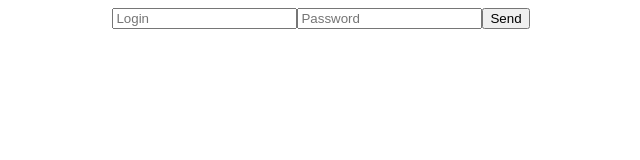
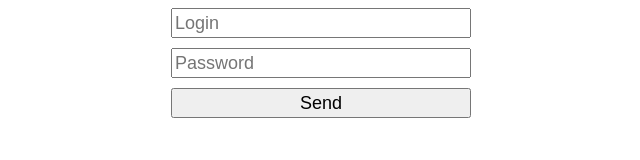
Before and after one commit to r4wmil/r4msg, a plain HTML site: page web/index.html in a window 1280 px wide. Shown: the whole page, without its empty margins (319-959 px from the left). Drawn offline with Linux system fonts and the light colour scheme.

Commit message:
feat(client): tweak auth fields

```diff
--- a/web/index.html
+++ b/web/index.html
@@ -1,6 +1,21 @@
-<div style="display: flex; justify-content: center;">
-	<input id="input_login" type="text" autocomplete="off" placeholder='Login'></input>
-	<input id="input_password" type="text" autocomplete="off" placeholder='Password'></input>
+<style>
+.input {
+	display: flex;
+	gap: 10px;
+	flex-direction: column;
+	justify-content: center;
+	align-items: center;
+}
+.input > * {
+	display: block;
+	width: 300px;
+	height: 30px;
+	font-size: 18px;
+}
+</style>
+<div class="input">
+	<input id="input_login" type="login" autocomplete="off" placeholder='Login'></input>
+	<input id="input_password" type="password" autocomplete="off" placeholder='Password'></input>
 	<button id="button_send" onclick="AuthSend()">Send</button>
 </div>
 <script src="binrw.js"></script>
```
